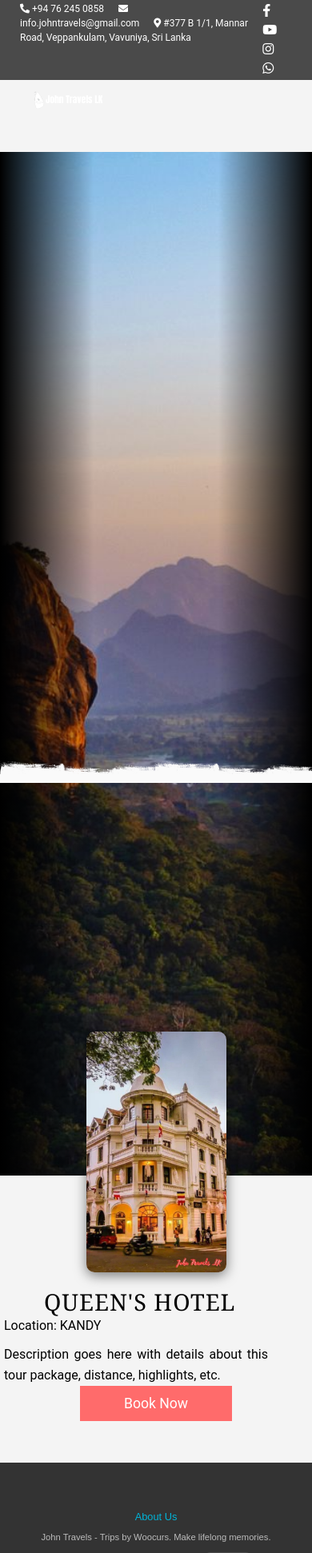
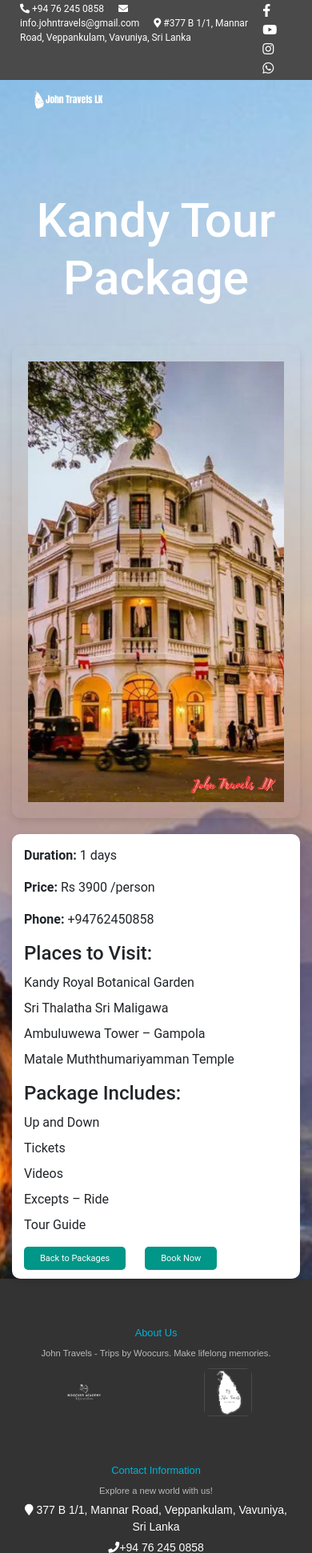
Before and after one commit to woocurs/johntravelslk, a PHP site: the page made by viewpackages.php in a window 390 px wide. Shown: the top 1942 px of the page at 80% size. Run offline with PHP 8.4, Linux system fonts and the light colour scheme; some libraries are stand-ins or nearby versions.

Commit message:
view package update

```diff
--- a/tourpackages.php
+++ b/tourpackages.php
@@ -396,7 +396,7 @@
         ];
 
         $popupImages = [
-            "Kandy.png", "Galle_Matara_Colombo.png", "package8.png",
+            "Kandy.png", "Galle_Matara_Colombo.png", "batticaloa.png",
             "NuwaraEliya.png",  "Badulla.png", "Matale.png",
             "Trincomalee.png", "Anuradhapura_Dambulla_Sigiriya.png"
         ];
--- a/viewpackages.php
+++ b/viewpackages.php
@@ -1,298 +1,305 @@
-<?php include 'header/header.php'; ?>
 <?php
-// Check if the necessary parameters are provided
-if (isset($_GET['location']) && isset($_GET['title']) && isset($_GET['image'])) {
-    $location = htmlspecialchars($_GET['location']);
-    $title = htmlspecialchars($_GET['title']);
-    $image = htmlspecialchars($_GET['image']);
-    // Set a default size if not passed as a parameter
-    $size = isset($_GET['size']) ? htmlspecialchars($_GET['size']) : 'small';
-} else {
-    // Redirect to a default page or show an error if parameters are missing
-    header("Location: index.php");
-    exit;
+// Package data (same as before)
+$packages = [
+    [
+        'title' => 'Kandy',
+        'days' => 1,
+        'places' => [
+            'Kandy Royal Botanical Garden', 'Sri Thalatha Sri Maligawa', 'Ambuluwewa Tower – Gampola', 'Matale Muththumariyamman Temple'
+        ],
+        'package_includes' => [
+            'Up and Down', 'Tickets', 'Videos', 'Excepts – Ride', 'Tour Guide'
+        ],
+        'phone' => '+94762450858',
+        'price' => 'Rs 3900 /person',
+        'image' => 'kandy.jpg'
+    ],
+    [
+        'title' => 'Colombo',
+        'days' => 2,
+        'places' => [
+            'Galle Dutch Fort', 'Galle Light House', 'Maritime Museum', 'National Museum Clock Tower Galle', 'Lotus Tower'
+        ],
+        'package_includes' => [
+            'Up and Down', 'Tickets', 'Videos', 'Excepts – Ride', 'Tour Guide'
+        ],
+        'phone' => '+94762450858',
+        'price' => 'Rs 11900 /person',
+        'image' => 'colombo.jpg'
+    ],
+    [
+        'title' => 'Batticaloa',
+        'days' => 2,
+        'places' => [
+            'Maritime Museum', 'National Museum Clock Tower Galle', 'Secret Beach', 'Thalpe Beach', 'Koggalle Lake'
+        ],
+        'package_includes' => [
+            'Up and Down', 'Tickets', 'Videos', 'Excepts – Ride', 'Tour Guide'
+        ],
+        'phone' => '+94762450858',
+        'price' => 'Rs 7900 /person',
+        'image' => 'batticaloa.png'
+    ],
+    [
+        'title' => 'Nuwara Eliya',
+        'days' => 1,
+        'places' => [
+            'Post Office', 'Gregory Park', 'World End', 'Deer'
+        ],
+        'package_includes' => [
+            'Up and Down', 'Tickets', 'Videos', 'Excepts – Ride', 'Tour Guide'
+        ],
+        'phone' => '+94762450858',
+        'price' => 'Rs 5900 /person',
+        'image' => 'nuwara_eliya.jpg'
+    ],
+    [
+        'title' => 'Badulla',
+        'days' => 1,
+        'places' => [
+            'Bandarawela', 'Haputale', 'Ella', 'Ravana Ella', 'Dunhinda'
+        ],
+        'package_includes' => [
+            'Up and Down', 'Tickets', 'Videos', 'Excepts – Ride', 'Tour Guide'
+        ],
+        'phone' => '+94762450858',
+        'price' => 'Rs 4900 /person',
+        'image' => 'badulla.jpg'
+    ],
+    [
+        'title' => 'Matale',
+        'days' => 1,
+        'places' => [
+            'Sembuwatta Lake', 'Bambarakiri Ellla', 'Reverston'
+        ],
+        'package_includes' => [
+            'Up and Down', 'Tickets', 'Videos', 'Excepts – Ride', 'Tour Guide'
+        ],
+        'phone' => '+94762450858',
+        'price' => 'Rs 3900 /person',
+        'image' => 'matale.jpg'
+    ],
+    [
+        'title' => 'Trincomalee',
+        'days' => 1,
+        'places' => [
+            'Koneswaram Temple', 'Dutch Fort', 'Nilaveli Beach', 'Kinniya Bridge', 'Hot Water Springs'
+        ],
+        'package_includes' => [
+            'Up and Down', 'Tickets', 'Videos', 'Excepts – Ride', 'Tour Guide'
+        ],
+        'phone' => '+94762450858',
+        'price' => 'Rs 2900 /person',
+        'image' => 'trincomalee.jpg'
+    ],
+    [
+        'title' => 'Anuradhapura',
+        'days' => 1,
+        'places' => [
+            'Sigiriya', 'Pidurangala', 'Dambulla Cave Temple', 'Anuradhapura – Sacred City', 'Museum'
+        ],
+        'package_includes' => [
+            'Up and Down', 'Tickets', 'Videos', 'Excepts – Ride', 'Tour Guide'
+        ],
+        'phone' => '+94762450858',
+        'price' => 'Rs 3700 /person',
+        'image' => 'anuradhapura.jpg'
+    ]
+];
+
+// Retrieve the location from the URL
+$location = isset($_GET['location']) ? $_GET['location'] : '';
+$image = isset($_GET['image']) ? htmlspecialchars($_GET['image']) : '';
+
+// Find the package that matches the location
+$package = null;
+foreach ($packages as $p) {
+    if (strcasecmp($p['title'], $location) === 0) { // Case-insensitive match
+        $package = $p;
+        break;
+    }
 }
 ?>
+
 <!DOCTYPE html>
 <html lang="en">
 <head>
     <meta charset="UTF-8">
     <meta name="viewport" content="width=device-width, initial-scale=1.0">
-    <title><?php echo $title; ?></title>
+    <title>View Package</title>
+    <link href="https://cdnjs.cloudflare.com/ajax/libs/font-awesome/5.15.4/css/all.min.css" rel="stylesheet">
+    <link href="https://stackpath.bootstrapcdn.com/bootstrap/4.5.2/css/bootstrap.min.css" rel="stylesheet">
     <style>
-        /* Styles as you provided, fine-tuned */
         body {
             font-family: Arial, sans-serif;
-            background-color: #FFFDE7;
+            background-color: #f8f9fa;
+            margin: 0;
+            padding: 0;
+            background: url('images/inner-banner.jpg') no-repeat center center / cover;
+        }
+
+        .package-header {
+            color: white;
+            padding: 50px 0;
+            text-align: center;
+            font-size: 30px;
+        }
+
+        .package-header h1 {
+            font-size: 2.5em;
             margin: 0;
         }
-
-        .tourpackagestitle {
-            margin-top: 0;
-            text-align: center;
-            min-height: 50vh;
-            position: relative;
-            display: flex;
-            align-items: center;
-            justify-content: center;
-            color: white;
-            font-size: 2.5em;
-            font-weight: bold;
-            background-color: #FFFDE7;
+        .row{
+            margin-top: -50px;
+        }
+        .package-image {
+            padding: 20px;
+            border-radius: 10px;
+            box-shadow: 0 4px 8px rgba(0, 0, 0, 0.1);
+            margin-top: 20px;
+            margin-left: 100px;
+            overflow: hidden;
+            width: auto; /* Allow the box to take up full width in its container */
+            max-width: 100%; /* Prevent it from exceeding screen width */
+            min-height:300px;
+            max-height:600px;
+            box-sizing: border-box;
         }
 
-        .tourpackagestitle::before {
-            content: "";
-            position: absolute;
-            top: 0;
-            left: 0;
-            right: 0;
-            bottom: 0;
-            background:
-                linear-gradient(to right, rgba(0, 0, 0, 3.9), rgba(0, 0, 0, 0) 30%, rgba(0, 0, 0, 0) 70%, rgba(0, 0, 0, 3.9) 100%),
-                url('images/inner-banner.jpg') no-repeat center center / cover;
-            z-index: 1;
+        .package-details {
+            background-color: #ffffff;
+            padding: 20px;
+            border-radius: 10px;
+            box-shadow: 0 4px 8px rgba(0, 0, 0, 0.1);
+            margin-top: 20px;
+            overflow: hidden;  /* Ensures the floated image doesn't affect layout */
         }
 
-        .tourpackagestitle::after {
-            content: "";
-            position: absolute;
-            bottom: -60px;
-            left: 0;
-            right: 0;
-            height: 50%;
-            background: url('images/banner-pattern.png') no-repeat center top;
-            background-size: contain;
-            opacity: 1;
-            z-index: 2;
-        }
-
-        .tourpackagestitle h1 {
-            position: relative;
-            z-index: 3;
-            font-family: 'Arial', sans-serif;
-        }
-
-        .hero-section {
-            position: relative;
-            text-align: center;
-            padding: 12px;
-            padding-left: 20px;
-            margin-top: -230px;
-            color: white;
-            z-index: 4;
-        }
-
-        .tourpackagestitle h1 {
-            position: relative;
-            z-index: 3;
-            font-family: 'Playfair Display', Georgia, serif;
-            font-size: 2.3em;
-            margin-top: -50px;
-        }
-
-        .content {
-            display: flex;
-            justify-content: left;
-            align-items: left;
-            gap: -200px;
-            padding: 10px;
-        }
-
-        .foreground-image img{
-            width: 60%;
-            height: auto;
-            border-radius: 10px;
-            box-shadow: 0 4px 15px rgba(0, 0, 0, 0.5);
-        }
-        .details{
-            margin-top: 150px !important;
-        }
-
-        .info{
-            margin-left: -50px !important;
-        }
-
-        .info h2{
-            font-family: 'Playfair Display', Georgia, serif;
-            font-size: 3.5em;
-            color: white;
-            text-transform: uppercase;
-            letter-spacing: 1px;
-            line-height: 1.2;
-            text-align: left;
-        }
-
-
-        .info p {
-            max-width: 400px;
-            line-height: 1.6;
-            color: black;
-            text-align: justify;
-        }
-
-        .button {
-            padding: 10px 20px;
-            background-color: #ff6b6b;
-            margin-left: -350px;
-            color: white;
-            border: none;
-            cursor: pointer;
-            text-decoration: none;
-            transition: background-color 0.3s;
-        }
-
-        .button:hover {
-            background-color: #00B4D8;
-            color: white;
-            border: none;
-            text-decoration: none;
-         }
-         /* General responsive settings */
-         @media (max-width: 768px) {
-        .tourpackagestitle h1 {
-            font-size: 1.8em;
-            padding: 0 10px;
-            margin-left: 20px;
-        }
-
-        .content {
-            flex-direction: column;
-            align-items: center;
-            padding: 20px;
-            width: 100%;
-        }
-
-        .foreground-image img {
-            width: 100%;
-            max-width: none;
-            height: auto;
-        }
-
-        .info {
-            margin-top: -10px !important;
-            max-width: 100%;
-            text-align: center;
-            margin: 0;
-            padding: 10px;
-        }
-
-        .info h2 {
-            margin-bottom: -150px !important;
-            font-size: 2.2em;
+        .package-details h3 {
+            font-size: 1.5em;
             margin-bottom: 10px;
         }
 
-        .info p {
-            font-size: 1.1em;
-            line-height: 1.6;
-            text-align: justify;
-            margin: 10px 0;
+        .package-details ul {
+            list-style-type: none;
+            padding: 0;
         }
 
-        .tourpackagestitle::after {
-            background-size: contain;
-            background-position: center 40px;
+        .package-details li {
+            margin-bottom: 8px;
         }
 
-        .button {
-            width: 100%;
-            padding: 12px;
-            font-size: 1.2em;
-            margin-left: 90px;
-        }
-        .tourpackagestitle::after {
-            bottom: -80px;
+        .btn-back {
+            background-color: #009688;
+            color: white;
+            padding: 10px 20px;
+            font-size: 16px;
+            border-radius: 5px;
+            text-decoration: none;
+            transition: background-color 0.3s, transform 0.3s ease;
         }
 
-        .tourpackagestitle::after {
-            background-position: center 40px;
+        .btn-back:hover {
+            background-color: #00796b;
+            text-decoration: none;
+            color: white;
+            transform: scale(1.1);
         }
 
-
-        .hero-section {
-            padding: 30px 0;
-            background-size: cover;
-        }
+        .btn-back1 {
+            background-color: #009688;
+            margin-left: 20px;
+            color: white;
+            padding: 10px 20px;
+            font-size: 16px;
+            border-radius: 5px;
+            text-decoration: none;
+            transition: background-color 0.3s,transform 0.3s ease;
         }
 
-@media (max-width: 480px) {
+        .btn-back1:hover {
+            background-color: #00796b;
+            text-decoration: none;
+            color: white;
+            transform: scale(1.1);
+        }
+        @media (max-width: 768px) {
+        .package-header h1 {
+            font-size: 2em;
+        }
 
-    .details{
-        margin-top:-150px;
+        .package-details {
+            padding: 15px;
         }
-    .tourpackagestitle h1 {
-        font-size: 1.5em;
-        padding: 0 10px;
+
+        .btn-back{
+            font-size: 11px;
+            padding: 8px 20px;
+        }
+        .btn-back1 {
+            font-size: 11px;
+            padding: 8px 20px;
             margin-left:20px;
         }
-
-    .info h2 {
-        font-size: 1.8em;
-        margin-left:50px;
-        color:black;
-    }
-
-    .button {
-        font-size: 1.1em;
-        padding: 12px 55px;
-        margin-left:50px;
-    }
-
-    .foreground-image img {
-        width: 50%;
-        max-width: 50%;
-        height: auto;
-    }
-
-    .info p {
-        font-size: 1em;
+        .package-image {
+            width: 100%; /* Ensures the image takes full width of its container */
+            height: auto; /* Maintains aspect ratio */
+            margin: 0 auto; /* Centers the image within its container */
+            display: block; /* Fixes any inline rendering issues */
         }
     }
 
     </style>
 </head>
 <body>
-    <div class="tourpackagestitle">
-
+<?php include 'header/header.php'; ?>
+    <?php if ($package): ?>
+        <div class="package-header">
+            <h1><?php echo $package['title']; ?> Tour Package</h1>
         </div>
 
-    <div class="hero-section">
-        <div class="content">
-            <?php if ($size == 'small'): ?> <!-- Conditional logic for small size -->
-                <div class="foreground-image">
-                    <img src="images/<?php echo $image; ?>" alt="<?php echo $title; ?>">
+        <div class="container mt-5">
+        <div class="row">
+            <div class="col-md-6">
+                <img src="images/<?php echo htmlspecialchars($image); ?>" alt="<?php echo htmlspecialchars($location); ?>" class="package-image">
             </div>
-                <div class="info">
-                    <h2><?php echo $title; ?></h2>
-                    <div class="details">
-                        <p>Location: <?php echo $location; ?></p>
-                        <p>Description goes here with details about this tour package, distance, highlights, etc.</p>
-                        <div>
-                       <a href="booking.php?location=<?php echo $location; ?>&title=<?php echo $title; ?>&image=<?php echo $image; ?>" class="button">Book Now</a>
-                    </div>
+            <div class="col-md-6">
+                <div class="package-details">
+                    <p><strong>Duration:</strong> <?php echo $package['days']; ?> days</p>
+                    <p><strong>Price:</strong> <?php echo $package['price']; ?></p>
+                    <p><strong>Phone:</strong> <?php echo $package['phone']; ?></p>
 
+                    <h3>Places to Visit:</h3>
+                    <ul>
+                        <?php foreach ($package['places'] as $place): ?>
+                            <li><?php echo $place; ?></li>
+                        <?php endforeach; ?>
+                    </ul>
+
+                    <h3>Package Includes:</h3>
+                    <ul>
+                        <?php foreach ($package['package_includes'] as $include): ?>
+                            <li><?php echo $include; ?></li>
+                        <?php endforeach; ?>
+                    </ul>
+
+                    <a href="tourpackages.php" class="btn-back">Back to Packages</a>
+                    <a href="booking.php" class="btn-back1">Book Now</a>
                 </div>
             </div>
-            <?php else: ?> <!-- Logic for large size -->
-                <div class="foreground-image1">
-                    <img src="images/<?php echo $image; ?>" alt="<?php echo $title; ?>"style="width: 370px; height: 200px;">
-                </div>
-                <div class="info">
-                    <h2><?php echo $title; ?></h2>
-                    <div class="details" style="margin-top: -30px;" >
-                        <p>Location: <?php echo $location; ?></p>
-                        <p>Description goes here with details about this tour package, distance, highlights, etc.</p>
-                        <div>
-                       <a href="booking.php?location=<?php echo $location; ?>&title=<?php echo $title; ?>&image=<?php echo $image; ?>" class="button">Book Now</a>
-                    </div>
-
         </div>
         </div>
-            <?php endif; ?> <!-- End of conditional logic -->
+    <?php else: ?>
+        <div class="container mt-5">
+            <div class="alert alert-danger">
+                <strong>Package not found!</strong>
             </div>
         </div>
+    <?php endif; ?>
 
+    <script src="https://code.jquery.com/jquery-3.5.1.slim.min.js"></script>
+    <script src="https://cdn.jsdelivr.net/npm/@popperjs/core@2.9.3/dist/umd/popper.min.js"></script>
+    <script src="https://stackpath.bootstrapcdn.com/bootstrap/4.5.2/js/bootstrap.min.js"></script>
     <?php include 'footer/footer.php'; ?>
 </body>
 </html>
```
Lines whose indentation alone changed are shown as unchanged.
